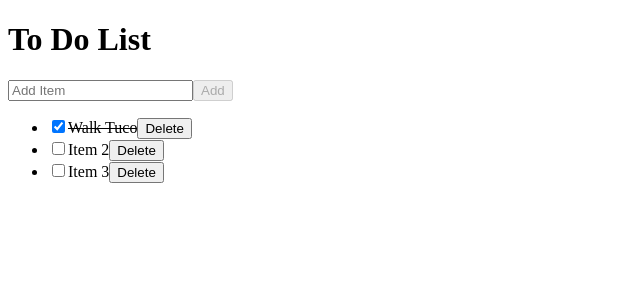
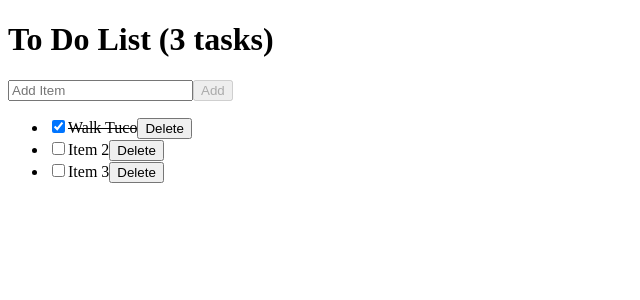
Before and after one commit to isabel-brolhato/to-do-list, a React (Create React App) app: page / in a window 1280 px wide. Shown: the top 300 px of the page, without its empty margins (0-640 px from the left). Built offline with nearby package versions, Linux system fonts and the light colour scheme.

Commit message:
Work in progress

```diff
--- a/src/App.js
+++ b/src/App.js
@@ -57,7 +57,7 @@ function App() {
 
   return (
     <div>
-      <Title />
+      <Title items={items} />
       <AddItem
         newItem={newItem}
         setNewItem={setNewItem}
--- a/src/Components/Content.js
+++ b/src/Components/Content.js
@@ -1,7 +1,6 @@
 import ItemList from "./ItemList"
 
 const Content = ({ items, handleCheck, handleDelete }) => {
-
   return (
     <main>
       <ItemList
@@ -10,7 +9,7 @@ const Content = ({ items, handleCheck, handleDelete }) => {
         handleDelete={handleDelete}
       />
     </main>
-    )
-}
+  );
+};
 
 export default Content
--- a/src/Components/Title.js
+++ b/src/Components/Title.js
@@ -1,10 +1,13 @@
-const Title = () => {
-    return (
+function Title(items) {
+  let listLength = items.items.length;
+
+  return (
     <header>
-        <h1 className="title">To Do List</h1>
-        </header>
-    )
-
+      <h1 className="title" data-testid="title">
+        To Do List ({listLength} tasks)
+      </h1>
+    </header>
+  );
 }
 
 export default Title;
```
Also changed, not shown: 1 other file (tests, documents, lock files or other folders). Lines whose indentation alone changed are shown as unchanged.
